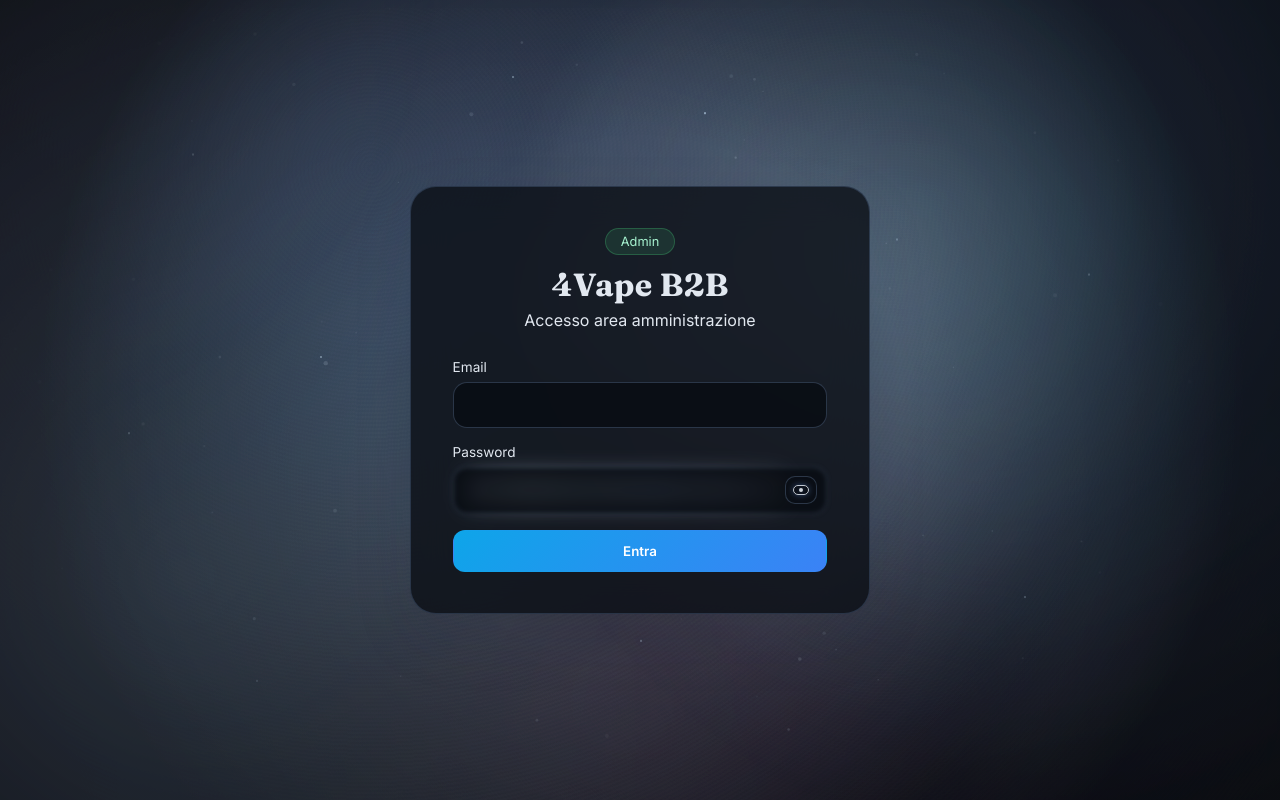
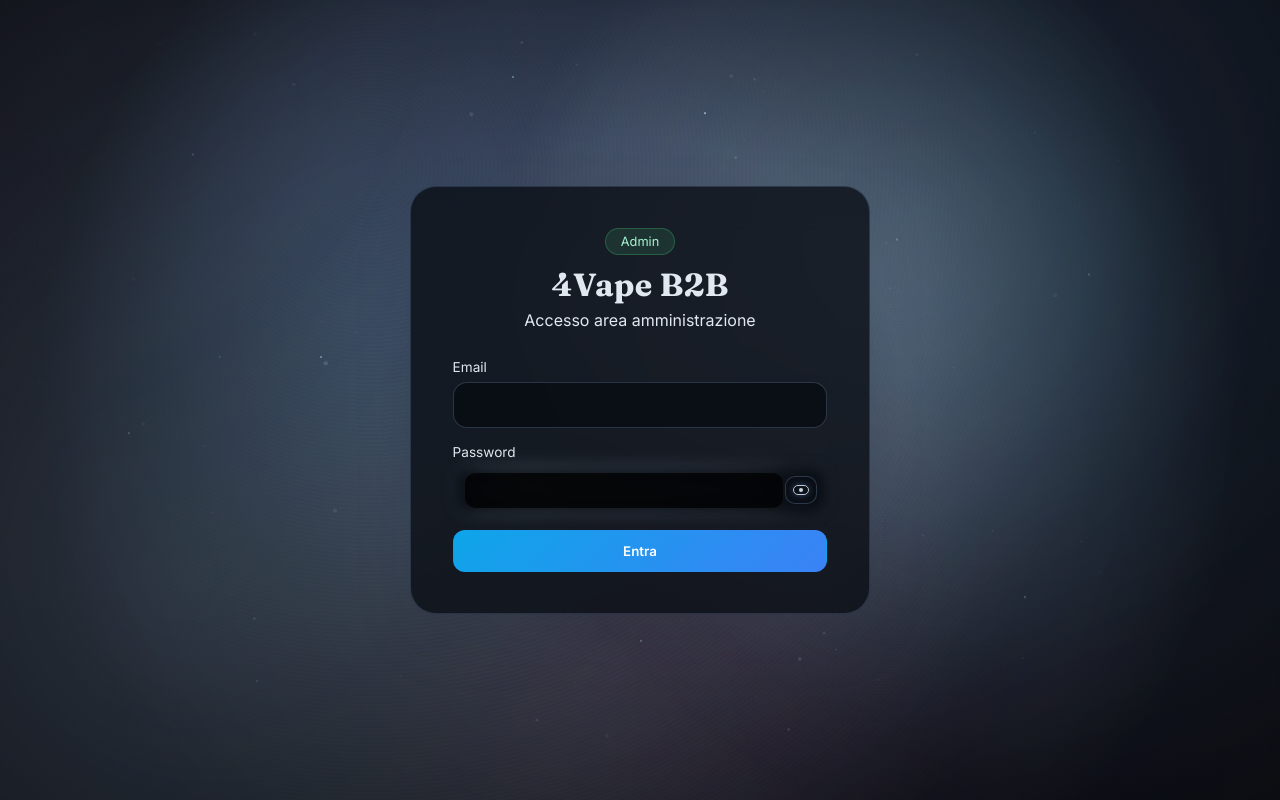
Before and after one commit to SyqonCollective/4vape, a React (Vite) app: page /admin/login in a window 1280 px wide. Built offline with nearby package versions, Linux system fonts and the light colour scheme; no server answers.

Commit message:
fully hide password text under smoke

```diff
--- a/src/index.css
+++ b/src/index.css
@@ -832,6 +832,18 @@ button {
   pointer-events: none;
   animation: smokeMask 5s ease-in-out infinite;
 }
+.password-field.smoke-on::after {
+  content: "";
+  position: absolute;
+  left: 12px;
+  right: 44px;
+  top: 6px;
+  bottom: 6px;
+  border-radius: 10px;
+  background: rgba(6, 8, 12, 0.82);
+  mix-blend-mode: multiply;
+  pointer-events: none;
+}
 .password-field .eye-btn {
   position: absolute;
   right: 10px;
@@ -887,7 +899,7 @@ button {
   color: transparent;
   caret-color: transparent;
   text-shadow: none;
-  filter: blur(2px);
+  filter: blur(6px);
 }
 @keyframes smokeMask {
   0% { transform: translate3d(0, 0, 0) scale(1); opacity: 0.85; }
```
